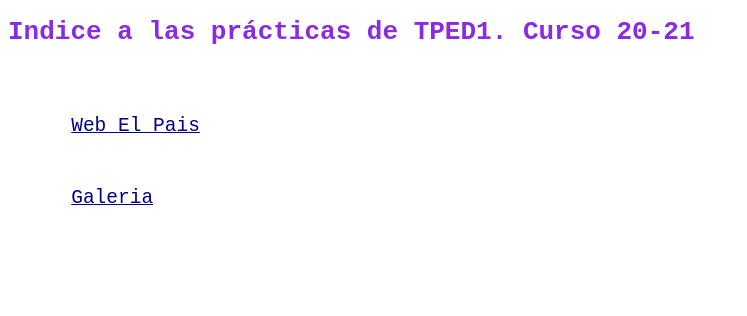
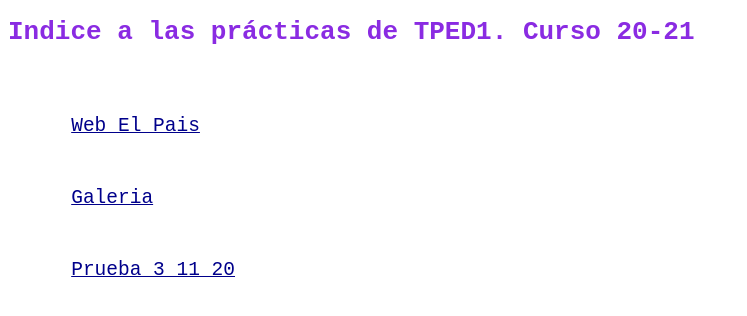
Before and after one commit to MarianPerez20/MarianPerez20.github.io, a plain HTML site: page index.html in a window 1280 px wide. Shown: the whole page, without its empty margins (0-747 px from the left). Drawn offline with Linux system fonts and the light colour scheme.

Commit message:
Actualiza 3_11

```diff
--- a/index.html
+++ b/index.html
@@ -17,6 +17,7 @@
 		<br>
 		<a href="Sesion10_thumnail/index.html">Galeria</a>
 		<br>
+		<a href="#">Prueba 3_11_20</a>
 	</div>
 
 	<div id="centro">
```
